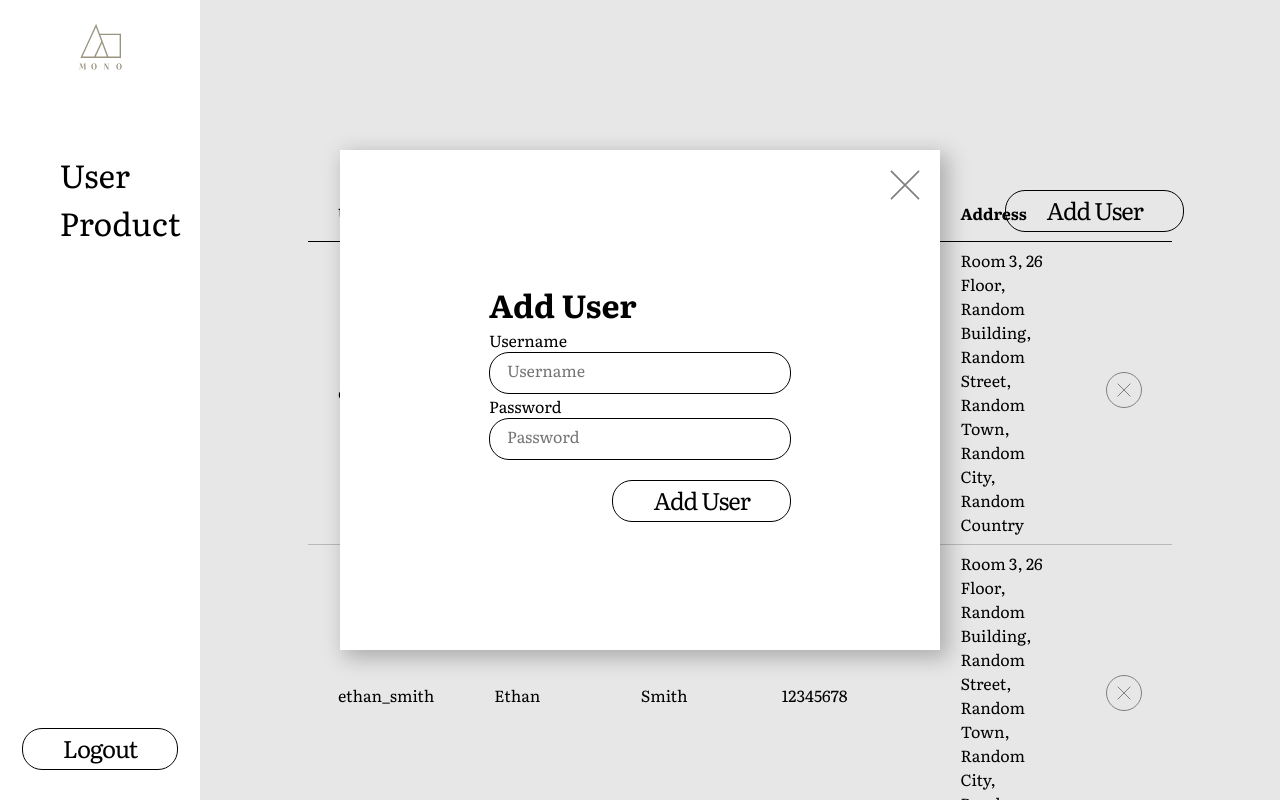
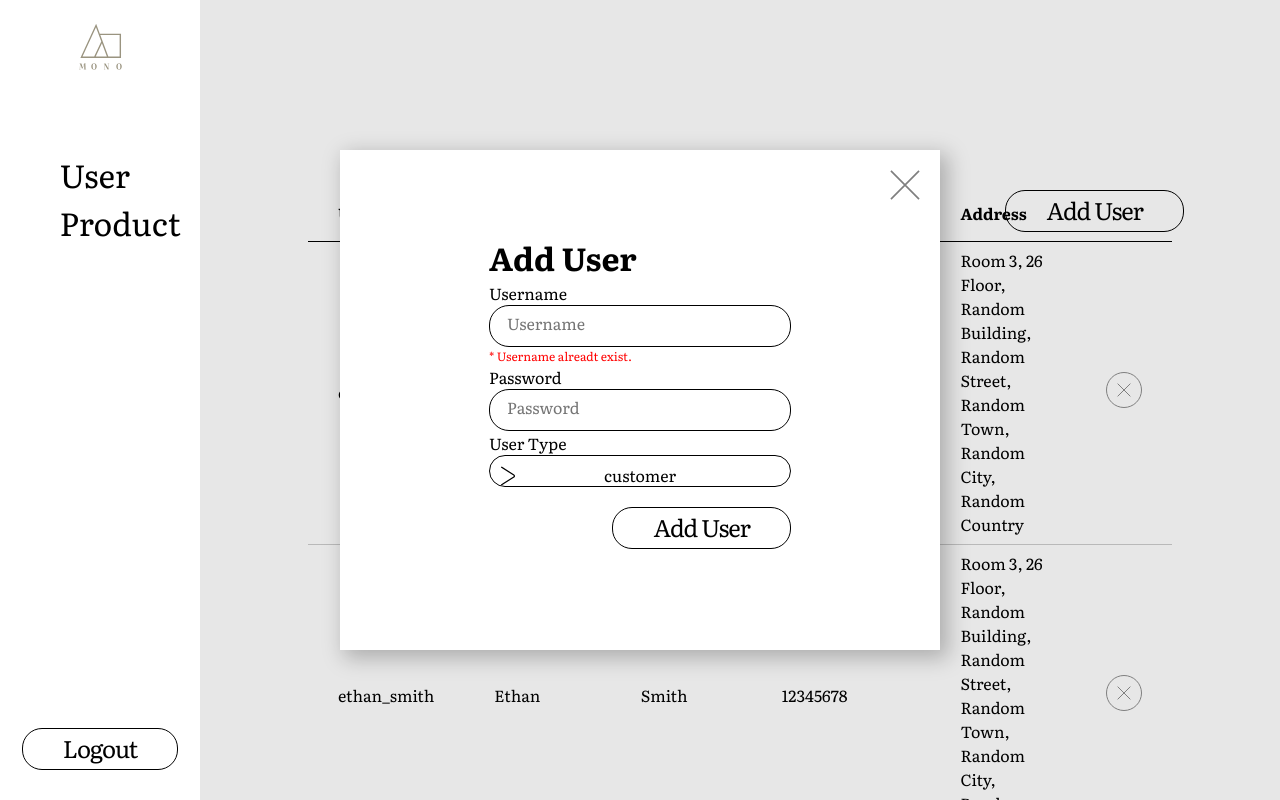
Before and after one commit to Anson892/csci3100-project, a React (Create React App) app in the folder client/: page /admin/user in a window 1280 px wide. Both pictures are taken after a click on the element "Add User". Shown: the top 800 px of the page. Built offline with nearby package versions, Linux system fonts and the light colour scheme.

Commit message:
Connect add user form to backend

```diff
--- a/client/src/Components/Forms/AddUserForm/AddUserForm.css
+++ b/client/src/Components/Forms/AddUserForm/AddUserForm.css
@@ -1,12 +1,41 @@
 .add-user-form {
     position: relative;
-    background-color: white;
-    padding: 100px 100px;
+    background: none;
+    padding: 80px 100px;
     padding-bottom: calc(100px + 40px + 20px);
 }
 
 .form-button {
-    position: absolute;
     right: 100px;
     padding-top: 20px;
 }
+
+.alert-text {
+    font-size: 12px;
+    color: red;
+}
+
+.drop-down-menu {
+    position: relative;
+    background: none;
+    height: 40px;
+    border-radius: 20px;
+    width: 300px;
+
+    hr {
+        position: absolute;
+        width: 260px;
+        top: 40px;
+    }
+
+    .current-item {
+        position: relative;
+        top: 5px;
+
+    }
+
+    .drop-down-menu-button {
+        top: 10px;
+        height: 20px;
+    }
+}
--- a/client/src/Components/Forms/AddUserForm/AddUserForm.jsx
+++ b/client/src/Components/Forms/AddUserForm/AddUserForm.jsx
@@ -3,22 +3,83 @@ import './AddUserForm.css'
 import { useState } from 'react'
 import { TextInput } from '../TextInput/TextInput'
 import { SubmitButton } from '../SubmitButton/SubmitButton'
+import { DropDownMenu } from '../DropDownMenu/DropDownMenu'
 
 
 export const AddUserForm = () => {
 
-    const [username, setUsername] = useState();
-    const [password, setPassword] = useState();
+    const [username, setUsername] = useState("");
+    const [password, setPassword] = useState("");
+    const [userType, setUserType] = useState("user");
+    const [isUsernameEmpty, setIsUsernameEmpty] = useState(false);
+    const [isUsernameExist, setIsUsernameExist] = useState(true);
+    const [isPasswordEmpty, setIsPasswordEmpty] = useState(false);
+    const [data, setData] = useState([])
 
     const handleSubmit = () => {
-        return
+        username == "" ?
+            setIsUsernameEmpty(true)
+        :
+            setIsUsernameEmpty(false)
+        password == "" ?
+            setIsPasswordEmpty(true)
+        :
+            setIsPasswordEmpty(false)
+
+        if (!isUsernameEmpty && !isPasswordEmpty) {
+            fetch("http://localhost:8080/api/users/create", {
+                method: "POST",
+                headers: {
+                    "Content-Type": "application/json"
+                },
+                body: JSON.stringify({
+                    "username": username,
+                    "password": password,
+                    "userTpye": userType
+                })
+            }
+            )
+            .then((res) => {
+                return res.json()
+            })
+            .then((data) => {
+                if (data.message != undefined) {
+                    setIsUsernameExist(false);
+                    setIsUsernameEmpty(false);
+                    setIsPasswordEmpty(false);
+                    alert(data.message);
+                }
+                else if (data.error != undefined) {
+                    if (data.error == "username already in use!") {
+                    setIsUsernameExist(true);
+                    }
+                    else {
+                        alert("Unknow error occurrs!")
+                        setIsUsernameExist(false);
+                    }
+                }
+            })
+            .catch((error) => {
+                console.error(error);
+            })
+        }
     }
 
     return (
         <div className="add-user-form">
             <h1>Add User</h1>
             <TextInput type="text" onChange={(e)=>{setUsername(e.target.value)}}>Username</TextInput>
+            {isUsernameEmpty ? <p className="alert-text">* Username is empty.</p> : null}
+            {isUsernameExist ? <p className="alert-text">* Username alreadt exist.</p> : null}
             <TextInput type="password" onChange={(e)=>{setPassword(e.target.value)}}>Password</TextInput>
+            {isPasswordEmpty ? <p className="alert-text">* Password is empty.</p> : null}
+            <p>User Type</p>
+            <DropDownMenu
+                items={["customer", "admin"]}
+                initial={0}
+                setFucn={setUserType}
+                menuHeight={"40px"}
+            />
             <div className="form-button">
                 <SubmitButton onClick={handleSubmit}>Add User</SubmitButton>
             </div>
```
